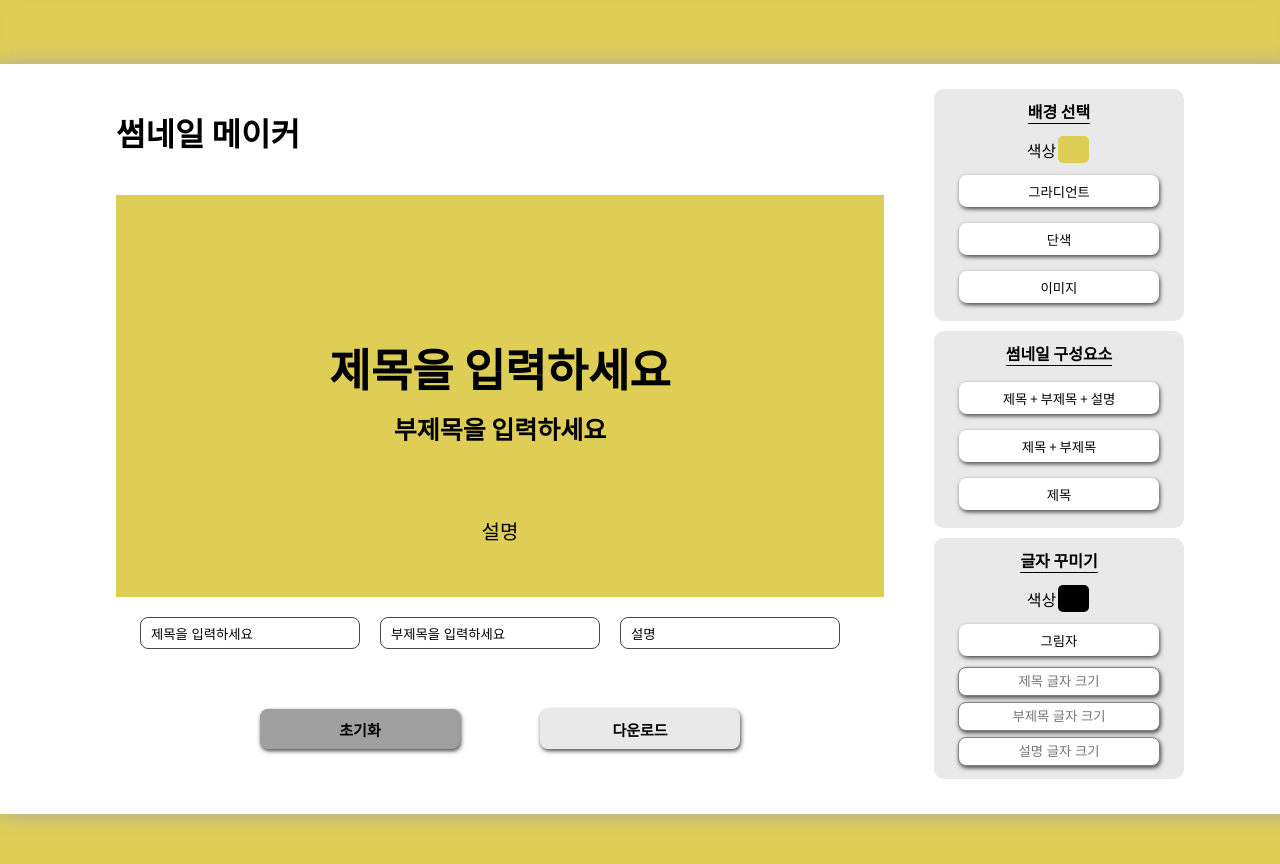
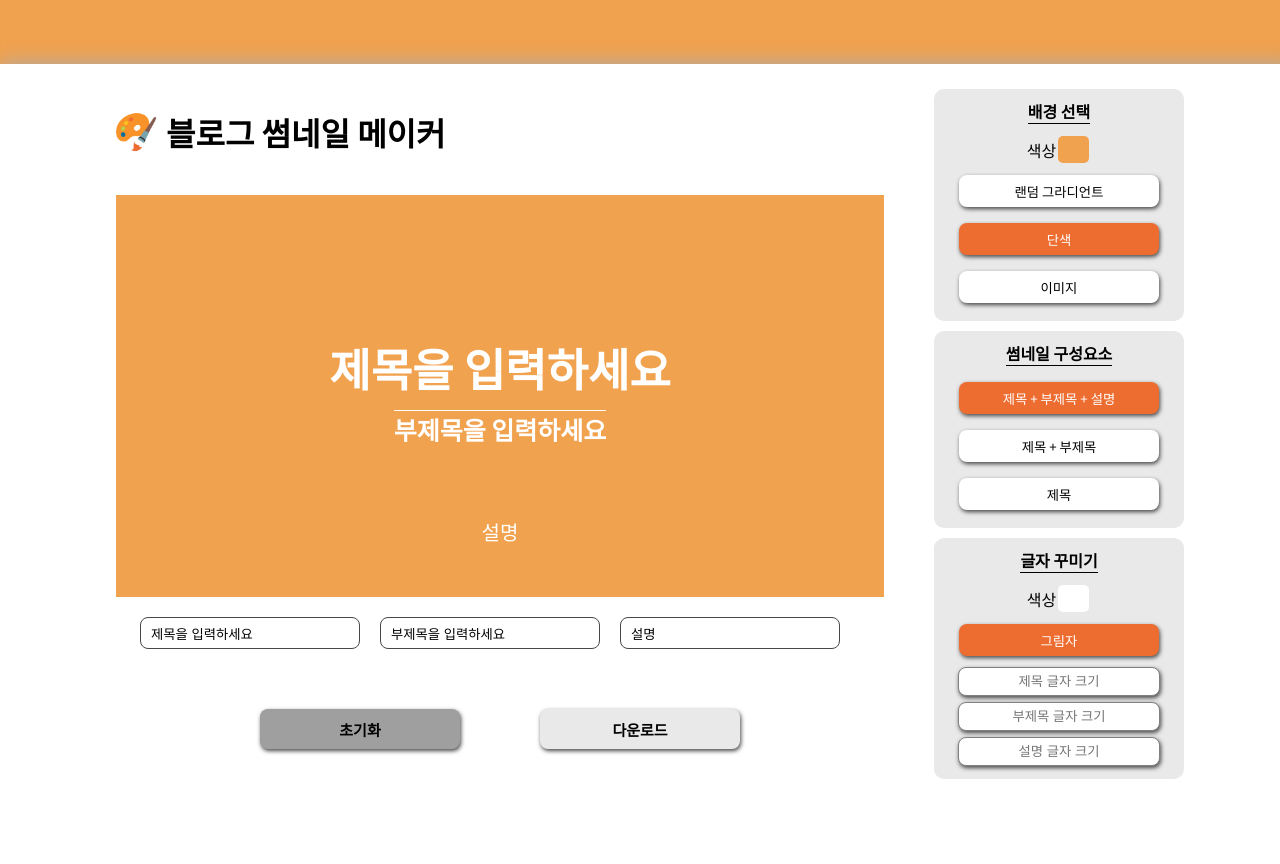
Before and after one commit to Young-Yoii/-, a React (Create React App) app: page / in a window 1280 px wide. Shown: the top 864 px of the page. After the commit the page ends 814 px from the top, so only its background shows below. Built offline with nearby package versions, Linux system fonts and the light colour scheme.

Commit message:
feat: 버튼 클릭시 색상변경 구현완료

```diff
--- a/src/components/ChangeBackground.tsx
+++ b/src/components/ChangeBackground.tsx
@@ -1,5 +1,5 @@
 import React from "react";
-import { useRef} from "react";
+import { useRef, useState } from "react";
 import { useDispatch, useSelector } from 'react-redux';
 import { RootState } from "../store/Store";
 import { oneColor, changeColor, gradient, getImage  } from "../store/BackgroundSlice";
@@ -8,6 +8,7 @@ import { OptionWrapper, OptionTitle, Button, ColorPicker, ColorWrapper } from ".
 
 
 const ChangeBackground = () => {
+  const [selectBtnId, setSelectBtnId] = useState<string>('2');
   const dispatch = useDispatch();
   const state = useSelector((state:RootState)=>state.background);
 
@@ -30,19 +31,27 @@ const ChangeBackground = () => {
       return rgb;
   };
 
+  const btnClicked = (e:React.MouseEvent<HTMLButtonElement, MouseEvent>) => {
+    const id = (e.target as HTMLButtonElement)?.id;
+    setSelectBtnId(id);
+  };
+
   const gradientBackground = () => {
     const rgb = randomRGB();
     dispatch(gradient(rgb));
-  }
+  };
 
   const colorBackground = () => {
     dispatch(oneColor(state.color));
-  }
+  };
 
   const imageBackground = (e:React.ChangeEvent<HTMLInputElement>) => {
     const image = e.target;
     const file = (image.files as FileList)?.[0];
 
+    if(image.value.length === 0 && state.isImg === false) {
+      setSelectBtnId('2');
+    };
     if(!fileExtensionValid(file)){
       image.value = '';
       alert(`업로드 가능한 확장자가 아닙니다. [가능한 확장자 : ${ALLOW_FILE_EXTENSION}]`)
@@ -82,8 +91,24 @@ const ChangeBackground = () => {
           onChange={(e) => {dispatch(changeColor(e.target.value))}}
             />
         </ColorWrapper>
-      <Button onClick={gradientBackground}>그라디언트</Button>
-      <Button onClick={colorBackground}>단색</Button>
+      <Button
+        id="1"
+        className={'1' === selectBtnId ? 'clicked' : ''}
+        onClick={(e) => {
+          gradientBackground();
+          btnClicked(e)
+        }}>
+        랜덤 그라디언트
+      </Button>
+      <Button
+        id="2"
+        className={'2' === selectBtnId ? 'clicked' : ''}
+        onClick={(e) => {
+          colorBackground();
+          btnClicked(e)
+        }}>
+        단색
+      </Button>
       <input
         type="file"
         accept="image/jpg, image/png, image/jpeg"
@@ -91,7 +116,15 @@ const ChangeBackground = () => {
         onChange={(e) => imageBackground(e)}
         style={{display: "none"}}
       />
-      <Button onClick={() => ref.current?.click()}>이미지</Button>
+      <Button
+        id = "3"
+        className={'3' === selectBtnId ? 'clicked' : ''}
+        onClick={(e) => {
+        ref.current?.click()
+        btnClicked(e)
+      }}>
+        이미지
+      </Button>
     </OptionWrapper>
   )
 };
--- a/src/components/ChangeLayout.tsx
+++ b/src/components/ChangeLayout.tsx
@@ -1,28 +1,48 @@
 import { OptionWrapper, OptionTitle, Button } from "./Styled"
 import { useDispatch } from "react-redux"
+import { useState } from "react"
 import {showAllText, hideDescription, showOnlyTitle} from "../store/LayoutSlice";
 
 const ChangeLayout = () => {
+  const [selectBtnId, setSelectBtnId] = useState<string>('1');
   const dispatch = useDispatch();
+
+  const btnClicked = (e:React.MouseEvent<HTMLButtonElement, MouseEvent>) => {
+    const id = (e.target as HTMLButtonElement)?.id;
+    setSelectBtnId(id);
+  };
+
   return (
     <OptionWrapper>
       <OptionTitle>썸네일 구성요소</OptionTitle>
       <Button
+        id='1'
+        className={'1' === selectBtnId ? 'clicked' : ''}
         name='title'
-        onClick={()=>
-        dispatch(showAllText())}>
+        onClick={(e)=> {
+        dispatch(showAllText())
+        btnClicked(e)
+        }}>
           제목 + 부제목 + 설명
       </Button>
       <Button
+        id='2'
+        className={'2' === selectBtnId ? 'clicked' : ''}
         name='subTitle'
-        onClick={()=>
-        dispatch(hideDescription())}>
+        onClick={(e)=> {
+        dispatch(hideDescription())
+        btnClicked(e)
+        }}>
           제목 + 부제목
       </Button>
       <Button
+        id='3'
+        className={'3' === selectBtnId ? 'clicked' : ''}
         name='description'
-        onClick={()=>
-        dispatch(showOnlyTitle())}>
+        onClick={(e)=> {
+        dispatch(showOnlyTitle())
+        btnClicked(e)
+        }}>
           제목
       </Button>
     </OptionWrapper>
--- a/src/components/ChangeTextStyle.tsx
+++ b/src/components/ChangeTextStyle.tsx
@@ -1,5 +1,6 @@
 import { OptionWrapper, OptionTitle, Button, ColorPicker, ColorWrapper, TextSizeInput } from "./Styled"
 import { useSelector, useDispatch } from "react-redux";
+import { useState } from "react"
 import { RootState } from "../store/Store";
 import {
   changeColor,
@@ -11,6 +12,7 @@ import {
 } from "../store/TextStyleSlice";
 
 const ChangeTextStyle = () => {
+  const [selectBtn, setSelectBtn] = useState<boolean>(true);
   const dispatch = useDispatch();
   const state = useSelector((state: RootState) => state.textStyle);
 
@@ -28,13 +30,31 @@ const ChangeTextStyle = () => {
           dispatch(setFontColor(e.target.value))
           }}/>
       </ColorWrapper>
-      <Button onClick={()=>
-        {dispatch(setShadow())
-      }}>그림자
+      <Button
+        className={selectBtn ? 'clicked' : ''}
+        onClick={()=> {
+         dispatch(setShadow())
+         setSelectBtn((prev:boolean) => !prev)
+        }}>그림자
       </Button>
-      <TextSizeInput type="text" placeholder="제목 글자 크기" onChange={(e) => dispatch(setTitleSize(Number(e.target.value)))}/>
-      <TextSizeInput type="text" placeholder="부제목 글자 크기" onChange={(e) => dispatch(setSubTitleSize(Number(e.target.value)))}/>
-      <TextSizeInput type="text" placeholder="설명 글자 크기" onChange={(e) => dispatch(setDescriptionSize (Number(e.target.value)))}/>
+      <TextSizeInput
+        type="text"
+        placeholder="제목 글자 크기"
+        onChange={(e) =>
+        dispatch(setTitleSize(Number(e.target.value)))}
+      />
+      <TextSizeInput
+        type="text"
+        placeholder="부제목 글자 크기"
+        onChange={(e) =>
+        dispatch(setSubTitleSize(Number(e.target.value)))}
+      />
+      <TextSizeInput
+        type="text"
+        placeholder="설명 글자 크기"
+        onChange={(e) =>
+        dispatch(setDescriptionSize(Number(e.target.value)))}
+      />
     </OptionWrapper>
     )
 }
--- a/src/components/Layout.tsx
+++ b/src/components/Layout.tsx
@@ -6,26 +6,26 @@ import ChangeBackground from "./ChangeBackground";
 import ChangeLayout from "./ChangeLayout";
 import ChangeTextStyle from "./ChangeTextStyle";
 
-const Background = styled.div<{color: string, rgb:string, img:string, isImg:boolean}>`
+const Background = styled.div<{bgcolor: string, rgb:string, img:string, isImg:boolean}>`
   width: 100%;
-  height: 950px;
+  height: 100%;
   position: absolute;
   left: 0;
   top: 0;
   background: ${
     props=>props.rgb !==''
-    ? `linear-gradient(to bottom, ${props.color}, #${props.rgb})`
-    : props.color
+    ? `linear-gradient(to bottom, ${props.bgcolor}, #${props.rgb})`
+    : props.bgcolor
   };
 
   ${props=>props.isImg && css`
-  background: url('${props.img}') no-repeat center;
-  background-size: cover;
+    background: url('${props.img}') no-repeat center;
+    background-size: cover;
   `}
   &::after {
     backdrop-filter: blur(10px);
     content: "";
-    height: 800px;
+    height: 100%;
     position: absolute;
     width: 100%;
   }
@@ -37,12 +37,14 @@ const Container = styled.div`
   filter: none;
   background: #fff;
   position: relative;
-  width: 1300px;
+  min-width: 1300px;
+  max-width: 75%;
   height: 750px;
-  margin: 5% auto;
+  margin: 0% auto;
   padding: 30px 0px;
   box-shadow: 0 0 20px #aaa;
   box-sizing:border-box;
+  margin-top: 5%;
 `
 const OptionContainer = styled.div`
   margin-left: 50px;
@@ -53,7 +55,7 @@ const Layout = () => {
   return (
     <>
     <Background
-      color={backgroundState.color}
+      bgcolor={backgroundState.color}
       rgb={backgroundState.rgb}
       img={backgroundState.img}
       isImg={backgroundState.isImg}
--- a/src/components/Styled.tsx
+++ b/src/components/Styled.tsx
@@ -1,4 +1,4 @@
-import styled from "styled-components";
+import styled, { css } from "styled-components";
 
 export const OptionWrapper = styled.div`
   display: flex;
@@ -24,6 +24,12 @@ export const Button = styled.button`
   height: 32px;
   margin: 8px 0px;
   box-shadow: 1px 2px 4px #484646;
+
+  &.clicked {
+    background: #ed6c30;
+    color: #ffffff;
+  };
+
 `
 export const ColorPicker = styled.input`
   background-color: transparent;
--- a/src/components/Thumnail.tsx
+++ b/src/components/Thumnail.tsx
@@ -9,24 +9,24 @@ import { resetBg } from "../store/BackgroundSlice";
 import { resetLayout } from '../store/LayoutSlice';
 import { resetTextStyle } from '../store/TextStyleSlice';
 
-const ThumnailWrap = styled.div<{color: string, rgb:string, img:string, isImg:boolean}>`
+const ThumnailWrap = styled.div<{bgcolor: string, rgb:string, img:string, isImg:boolean}>`
   width: 768px;
   height: 402px;
   margin: 40px 0px 0px 0px;
   background: ${
     props=>props.rgb !==''
-    ? `linear-gradient(to bottom, ${props.color}, #${props.rgb})`
-    : props.color
+    ? `linear-gradient(to bottom, ${props.bgcolor}, #${props.rgb})`
+    : props.bgcolor
   };
 
   ${props=>props.isImg && css`
-  background: url('${props.img}') no-repeat center;
-  background-size: cover;
+    background: url('${props.img}') no-repeat center;
+    background-size: cover;
   `}
 
 `;
 const TextWrap = styled.div
-<{showAllText:boolean, hideDescription:boolean, showOnlyTitle:boolean, color:string, shadow:boolean}>`
+<{showAllText:boolean, hideDescription:boolean, showOnlyTitle:boolean, textColor:string, shadow:boolean}>`
 
   position: relative;
   width: 768px;
@@ -35,7 +35,7 @@ const TextWrap = styled.div
 
   > h1, h2, p {
     position: relative;
-    color: ${props => props.color};
+    color: ${props => props.textColor};
     ${props => props.shadow && css`
     text-shadow: 2px 2px 2px #828282;
     `}
@@ -60,8 +60,10 @@ const TextWrap = styled.div
 const Title = styled.h1<{size:number}>`
   font-size: ${props => props.size}px;
 `
-const SubTitle = styled.h2<{size:number}>`
+const SubTitle = styled.h2<{size:number, textColor:string}>`
   font-size: ${props => props.size}px;
+  border-top: 1px solid ${props => props.textColor};
+  display: inline-block;
 `
 const Description = styled.p<{size:number}>`
   font-size: ${props => props.size}px;
@@ -83,6 +85,15 @@ const CompleteBtn = styled.button<{reset:boolean}>`
   ${props=>props.reset && css`
     background-color: #9f9f9f;
   `}
+`
+const TitleWrap = styled.div`
+  display: flex;
+  align-items: center;
+`
+const Image = styled.img`
+  width: 40px;
+  height: 40px;
+  margin-right: 10px;
 `
 
 type State = {
@@ -122,9 +133,12 @@ const Thumnail = () => {
 
   return (
     <div>
-    <h1>썸네일 메이커</h1>
+      <TitleWrap>
+        <Image src="/image.png" alt=""/>
+        <h1>블로그 썸네일 메이커</h1>
+      </TitleWrap>
       <ThumnailWrap
-        color={backgroundState.color}
+        bgcolor={backgroundState.color}
         rgb={backgroundState.rgb}
         img={backgroundState.img}
         isImg={backgroundState.isImg}
@@ -134,11 +148,11 @@ const Thumnail = () => {
         showAllText={layoutState.showAllText}
         hideDescription={layoutState.hideDescription}
         showOnlyTitle={layoutState.showOnlyTitle}
-        color={textStyleState.color}
+        textColor={textStyleState.color}
         shadow={textStyleState.shadow}
       >
         <Title size={textStyleState.titleSize}>{inputs.title}</Title>
-        <SubTitle size={textStyleState.subTitleSize}>{inputs.subTitle}</SubTitle>
+        <SubTitle size={textStyleState.subTitleSize} textColor={textStyleState.color}>{inputs.subTitle}</SubTitle>
         <Description size={textStyleState.descriptionSize}>{inputs.description}</Description>
       </TextWrap>
       </ThumnailWrap>
--- a/src/store/BackgroundSlice.tsx
+++ b/src/store/BackgroundSlice.tsx
@@ -1,15 +1,15 @@
 import { createSlice } from '@reduxjs/toolkit';
 import type { PayloadAction } from "@reduxjs/toolkit";
 
-type bacgroundState = {
+type backgroundState = {
   color: string,
   rgb: string,
   img: string,
   isImg : boolean,
 };
 
-const initialState: bacgroundState = {
-  color: '#dece56',
+const initialState: backgroundState = {
+  color: '#f1a24f',
   rgb: '',
   img:'',
   isImg: false,
@@ -22,7 +22,7 @@ export const backgroundSlice = createSlice({
     changeColor(state, action: PayloadAction<string>) {
       state.color = action.payload;
     },
-    oneColor(state,action: PayloadAction<string>){
+    oneColor(state, action: PayloadAction<string>){
       state.color = action.payload;
       state.rgb = initialState.rgb;
       state.img = '';
@@ -30,7 +30,7 @@ export const backgroundSlice = createSlice({
     },
     gradient(state, action: PayloadAction<string>) {
       state.rgb = action.payload;
-      state.img = initialState.img;
+      state.img = '';
       state.isImg = false;
     },
     getImage(state, action: PayloadAction<string>) {
--- a/src/store/TextStyleSlice.tsx
+++ b/src/store/TextStyleSlice.tsx
@@ -10,7 +10,7 @@ type textStyleState = {
 };
 
 const initialState: textStyleState = {
-  color: '#000000',
+  color: '#ffffff',
   shadow: false,
   titleSize: 45,
   subTitleSize: 25,
```
Also changed, not shown: public/image.png (added).
